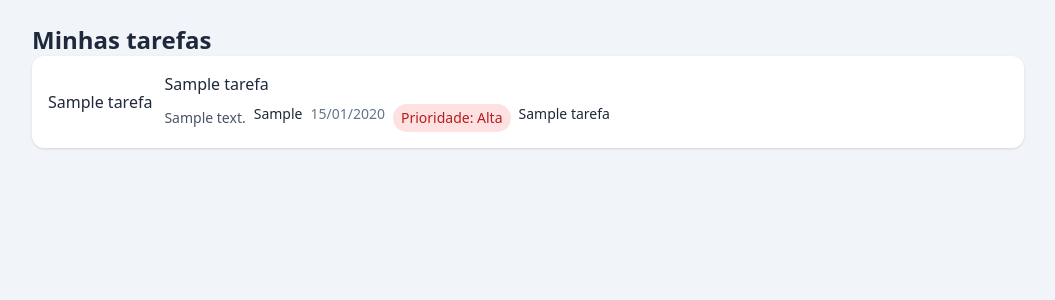
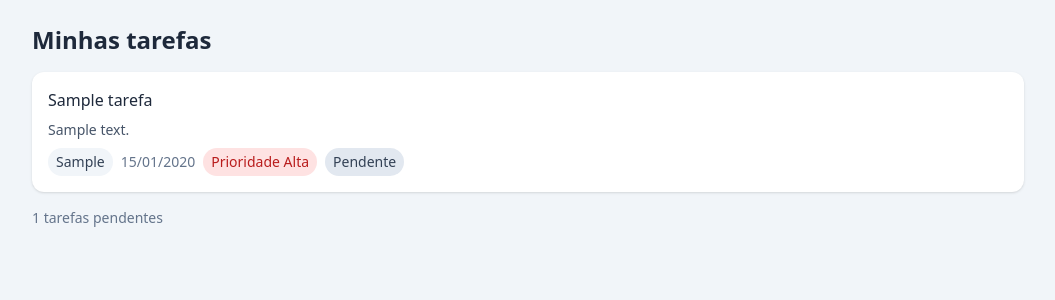
Before and after one commit to igor-escudeiro/estudolist_web, a Flask app: page / in a window 1280 px wide. Shown: the part 68-368 px from the top of the page, without its empty margins (112-1167 px from the left). Run offline with Flask 3, Linux system fonts and the light colour scheme; the visitor is signed in with stand-in values (Sample User, id 1); tables that the repository leaves empty hold one stand-in row (values such as "Sample post"); style sheets or scripts are compiled from the project's sources; some libraries are stand-ins or nearby versions.

Commit message:
Atualiza o layout da página de tarefas, adiciona contagem de tarefas pendentes e melhora a exibição de status e prioridade

```diff
--- a/templates/index.html
+++ b/templates/index.html
@@ -1,43 +1,62 @@
 {% extends "base.html" %}
-{% block title %}Início | EsToDoList{% endblock %}
+{% block title %}Minhas tarefas | EsToDoList{% endblock %}
 
 {% block content %}
   <main class="max-w-5xl mx-auto px-4 py-6">
-  <h2 class="text-2xl font-bold">Minhas tarefas</h2>
+    <h2 class="text-2xl font-bold mb-4">Minhas tarefas</h2>
     <ul class="space-y-3">
       {% for tarefa in tarefas %}
-    <li class="bg-white rounded-xl shadow p-4 flex flex-col gap-3 sm:flex-row sm:items-center sm:justify-between">{{
-      tarefa.nome_tarefa }}
+      <li class="bg-white rounded-xl shadow p-4 flex flex-col gap-3
+                 sm:flex-row sm:items-center sm:justify-between">
         <div class="space-y-2 sm:flex-1">
-        {# trocar span em breve #}
-        <span class="block font-medium">{{ tarefa.nome_tarefa }}</span>
+          <span class="block font-medium
+            {% if tarefa.status == "Concluída" %}
+              line-through text-slate-400
+            {% endif %}">
+            {{ tarefa.nome_tarefa }}
+          </span>
           {% if tarefa.descricao %}
-        <div class="flex flex-wrap items-center gap-2 text-sm">
             <p class="text-sm text-slate-600">{{ tarefa.descricao }}</p>
           {% endif %}
-          <div class="flex flex-wrap itens-center gap-2 text-sm">
-            <span clas="block text-sm text-slate-500">{{ tarefa.categoria }}</span>
-            <span class="text-slate-500">{{ tarefa.data_prazo.strftime("%d/%m/%Y")}}</span>
+          <div class="flex flex-wrap items-center gap-2 text-sm">
+            <span class="px-2 py-1 rounded-full bg-slate-100 text-slate-700">
+              {{ tarefa.categoria }}
+            </span>
+            <span class="text-slate-500">
+              {{ tarefa.data_prazo.strftime("%d/%m/%Y") }}
+            </span>
             <span class="px-2 py-1 rounded-full
-        {% if tarefa.prioridade == 'ALTA' %}bg-red-100 text-red-700
-        {% elif tarefa.prioridade == 'MEDIA' %}bg-amber-100 text-amber-700
-        {% else %}bg-green-100 text-green-700
-        {% endif %}">
-              Prioridade:
-              {% if tarefa.prioridade == 'ALTA' %}Alta
-              {% elif tarefa.prioridade == 'MEDIA' %}Média
+              {% if tarefa.prioridade == "ALTA" %}bg-red-100 text-red-700
+              {% elif tarefa.prioridade == "MEDIA" %}bg-amber-100 text-amber-700
+              {% else %}bg-green-100 text-green-700{% endif %}">
+              Prioridade
+              {% if tarefa.prioridade == "ALTA" %}Alta
+              {% elif tarefa.prioridade == "MEDIA" %}Média
               {% else %}Baixa{% endif %}
             </span>
-            <span class="block fornt-médium" {% if tarefa.status=="concluída" %} line-through text-slate-400 {% endif
-              %}>
-              {{ tarefa.nome_tarefa }}
+            <span class="px-2 py-1 rounded-full
+              {% if tarefa.status == "Concluída" %}
+                bg-indigo-100 text-indigo-700
+              {% elif tarefa.status == "Não realizada" %}
+                border border-red-300 text-red-700
+              {% else %}
+                bg-slate-200 text-slate-700
+              {% endif %}">
+              {{ tarefa.status }}
             </span>
           </div>
         </div>
-        {# botão aqui #}
+      </li>
+      {% else %}
+      <li class="bg-white rounded-xl shadow p-6 text-center text-slate-500">
+        Nenhuma tarefa por aqui. Que tal adicionar a primeira?
       </li>
       {% endfor %}
     </ul>
-  {# contador aqui #}
+
+    <p class="mt-4 text-sm text-slate-500">
+      {{ tarefas | selectattr("status", "equalto", "Pendente") | list | length }}
+      tarefas pendentes
+    </p>
   </main>
 {% endblock %}
```
Lines whose indentation alone changed are shown as unchanged.
